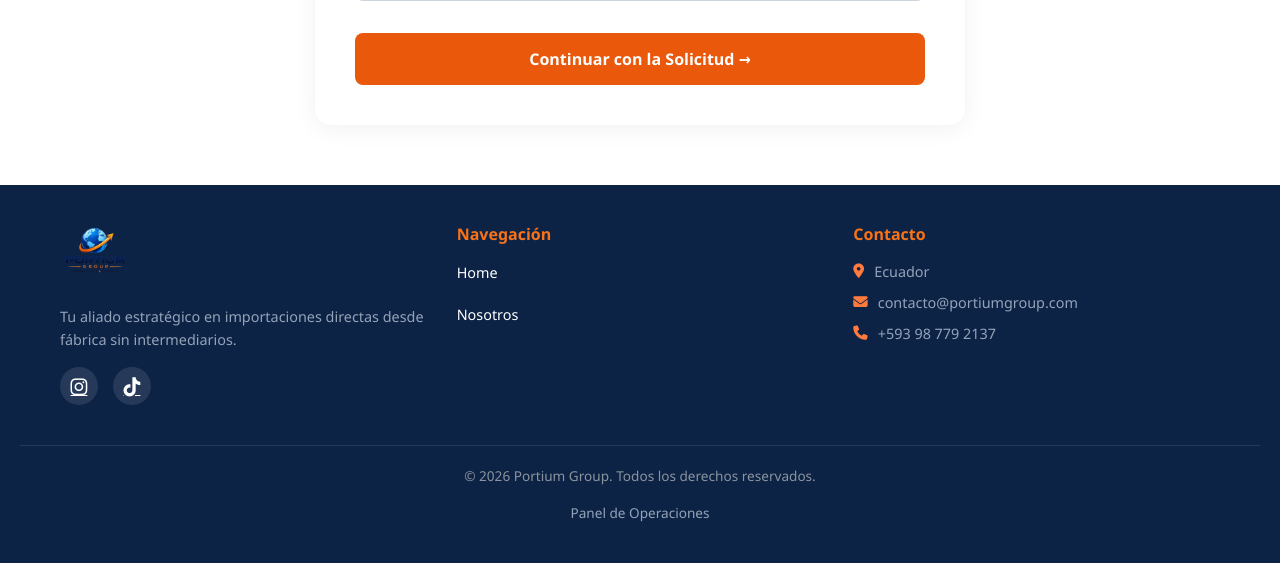
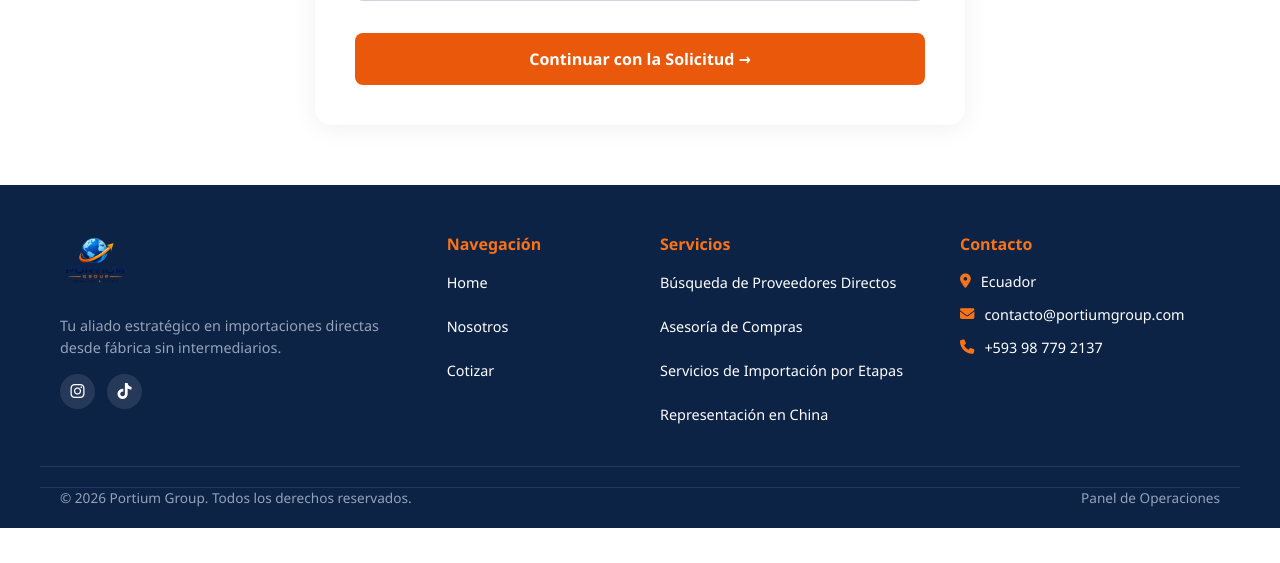
Before and after one commit to LogicCode2023/Web-Empresarial, a Django app: page /tramite/busqueda/ in a window 1280 px wide. Shown: the part 1452-2015 px from the top of the page. After the commit the page ends 1980 px from the top, so only its background shows below. Run offline with Django 5.2, Linux system fonts and the light colour scheme.

Commit message:
Alinea panel de operaciones a la derecha y restaura columna de servicios en footer

```diff
--- a/templates/core/base.html
+++ b/templates/core/base.html
@@ -253,47 +253,65 @@
 {% block content %}
 {% endblock %}
 
-<!-- Footer Principal -->
+<!-- Footer Principal con Columnas Equilibradas -->
 {% if request.resolver_match.url_name != 'dashboard_tramites' and request.resolver_match.url_name != 'gestionar_tramite' %}
-<footer class="main-footer" style="background-color: #0d2346; color: #ffffff; padding: 40px 20px 20px 20px;">
-    <div class="footer-container" style="display: flex; flex-wrap: wrap; justify-content: space-between; max-width: 1200px; margin: 0 auto; gap: 30px;">
-        <div class="footer-col brand-col" style="flex: 1; min-width: 250px;">
+<footer class="main-footer" style="background-color: #0d2346; color: #ffffff; padding: 50px 20px 20px 20px;">
+    <div class="footer-container" style="display: flex; flex-wrap: wrap; justify-content: space-between; max-width: 1200px; margin: 0 auto; gap: 40px; padding-bottom: 30px; border-bottom: 1px solid rgba(255, 255, 255, 0.1);">
+
+        <!-- Columna 1: Branding -->
+        <div class="footer-col brand-col" style="flex: 2; min-width: 250px;">
             <div class="footer-logo" style="margin-bottom: 15px;">
                 <img src="{% static 'core/img/logo-portium.png' %}" alt="Portium Group Logo" style="height: 50px;">
             </div>
-            <p style="color: #94a3b8; font-size: 0.9rem;">Tu aliado estratégico en importaciones directas desde fábrica sin intermediarios.</p>
-            <div class="social-links" style="margin-top: 15px; display: flex; gap: 15px;">
-                <a href="https://www.instagram.com/portiumec" target="_blank" rel="noopener noreferrer" style="color: white; font-size: 1.2rem;"><i class="fab fa-instagram"></i></a>
-                <a href="https://www.tiktok.com/@portiumec" target="_blank" rel="noopener noreferrer" style="color: white; font-size: 1.2rem;"><i class="fab fa-tiktok"></i></a>
+            <p style="color: #94a3b8; font-size: 0.9rem; line-height: 1.5; margin-bottom: 15px;">Tu aliado estratégico en importaciones directas desde fábrica sin intermediarios.</p>
+            <div class="social-links" style="display: flex; gap: 12px;">
+                <a href="https://www.instagram.com/portiumec" target="_blank" rel="noopener noreferrer" style="background: rgba(255, 255, 255, 0.1); color: #ffffff; width: 35px; height: 35px; display: flex; align-items: center; justify-content: center; border-radius: 50%; text-decoration: none;"><i class="fab fa-instagram"></i></a>
+                <a href="https://www.tiktok.com/@portiumec" target="_blank" rel="noopener noreferrer" style="background: rgba(255, 255, 255, 0.1); color: #ffffff; width: 35px; height: 35px; display: flex; align-items: center; justify-content: center; border-radius: 50%; text-decoration: none;"><i class="fab fa-tiktok"></i></a>
             </div>
         </div>
+
+        <!-- Columna 2: Navegación -->
         <div class="footer-col" style="flex: 1; min-width: 150px;">
-            <h4 style="color: #f97316; font-size: 1rem; margin-bottom: 15px;">Navegación</h4>
-            <ul style="list-style: none; padding: 0; margin: 0; display: flex; flex-direction: column; gap: 8px;">
+            <h4 style="color: #f97316; font-size: 1rem; margin-bottom: 15px; font-weight: bold;">Navegación</h4>
+            <ul style="list-style: none; padding: 0; margin: 0; display: flex; flex-direction: column; gap: 10px;">
                 <li><a href="{% url 'home' %}" style="color: #ffffff; text-decoration: none; font-size: 0.9rem;">Home</a></li>
                 <li><a href="{% url 'nosotros' %}" style="color: #ffffff; text-decoration: none; font-size: 0.9rem;">Nosotros</a></li>
+                <li><a href="{% url 'solicitud_busqueda' %}" style="color: #ffffff; text-decoration: none; font-size: 0.9rem;">Cotizar</a></li>
             </ul>
         </div>
-        <div class="footer-col contact-col" style="flex: 1; min-width: 220px;">
-            <h4 style="color: #f97316; font-size: 1rem; margin-bottom: 15px;">Contacto</h4>
-            <p style="color: #94a3b8; font-size: 0.9rem; margin-bottom: 8px;"><i class="fas fa-map-marker-alt"></i> Ecuador</p>
-            <p style="color: #94a3b8; font-size: 0.9rem; margin-bottom: 8px;"><i class="fas fa-envelope"></i> contacto@portiumgroup.com</p>
-            <p style="color: #94a3b8; font-size: 0.9rem; margin-bottom: 8px;"><i class="fas fa-phone"></i> +593 98 779 2137</p>
+
+        <!-- Columna 3: Servicios (Recuperada) -->
+        <div class="footer-col" style="flex: 1.5; min-width: 200px;">
+            <h4 style="color: #f97316; font-size: 1rem; margin-bottom: 15px; font-weight: bold;">Servicios</h4>
+            <ul style="list-style: none; padding: 0; margin: 0; display: flex; flex-direction: column; gap: 10px;">
+                <li><a href="{% url 'crear_tramite' 'busqueda' %}" style="color: #ffffff; text-decoration: none; font-size: 0.9rem;">Búsqueda de Proveedores Directos</a></li>
+                <li><a href="{% url 'crear_tramite' 'asesoria' %}" style="color: #ffffff; text-decoration: none; font-size: 0.9rem;">Asesoría de Compras</a></li>
+                <li><a href="{% url 'seleccion_etapas' %}" style="color: #ffffff; text-decoration: none; font-size: 0.9rem;">Servicios de Importación por Etapas</a></li>
+                <li><a href="{% url 'crear_tramite' 'representacion' %}" style="color: #ffffff; text-decoration: none; font-size: 0.9rem;">Representación en China</a></li>
+            </ul>
         </div>
+
+        <!-- Columna 4: Contacto -->
+        <div class="footer-col contact-col" style="flex: 1.5; min-width: 220px;">
+            <h4 style="color: #f97316; font-size: 1rem; margin-bottom: 15px; font-weight: bold;">Contacto</h4>
+            <p style="color: #ffffff; font-size: 0.9rem; margin-bottom: 10px; display: flex; align-items: center; gap: 10px;"><i class="fas fa-map-marker-alt" style="color: #f97316;"></i> Ecuador</p>
+            <p style="color: #ffffff; font-size: 0.9rem; margin-bottom: 10px; display: flex; align-items: center; gap: 10px;"><i class="fas fa-envelope" style="color: #f97316;"></i> contacto@portiumgroup.com</p>
+            <p style="color: #ffffff; font-size: 0.9rem; margin-bottom: 10px; display: flex; align-items: center; gap: 10px;"><i class="fas fa-phone" style="color: #f97316;"></i> +593 98 779 2137</p>
+        </div>
+
     </div>
-    <!-- Barra de Derechos Reservados y Panel de Operaciones -->
-    <div class="footer-bottom">
-        <p>&copy; 2026 Portium Group. Todos los derechos reservados.</p>
+
+    <!-- Barra Inferior: Derechos Reservados y Panel de Operaciones en esquinas opuestas -->
+    <div class="footer-bottom" style="display: flex; justify-content: space-between; align-items: center; max-width: 1200px; margin: 20px auto 0 auto; padding: 0 20px; font-size: 0.85rem; color: #94a3b8;">
+        <p style="margin: 0;">&copy; 2026 Portium Group. Todos los derechos reservados.</p>
         <p style="margin: 0;">
-            <a href="{% url 'dashboard_tramites' %}"
-               style="color: #94a3b8; text-decoration: none; transition: color 0.2s;"
-               onmouseover="this.style.color='#ffffff'" onmouseout="this.style.color='#94a3b8'">Panel de Operaciones</a>
+            <a href="{% url 'dashboard_tramites' %}" style="color: #94a3b8; text-decoration: none; transition: color 0.2s;" onmouseover="this.style.color='#ffffff'" onmouseout="this.style.color='#94a3b8'">Panel de Operaciones</a>
         </p>
     </div>
 </footer>
 {% endif %}
 
-<!-- Boton Flotente de WhatsApp -->
+<!-- Botón Flotente de WhatsApp -->
 {% if request.resolver_match.url_name != 'dashboard_tramites' and request.resolver_match.url_name != 'gestionar_tramite' %}
 <a href="https://wa.me/593987792137?text=Hola,%20quiero%20mas%20informacion" class="whatsapp-float" target="_blank" rel="noopener noreferrer" style="position: fixed; bottom: 20px; right: 20px; z-index: 1000;">
     <img src="https://upload.wikimedia.org/wikipedia/commons/6/6b/WhatsApp.svg" alt="WhatsApp-icon" style="width: 50px; height: 50px;">
```
